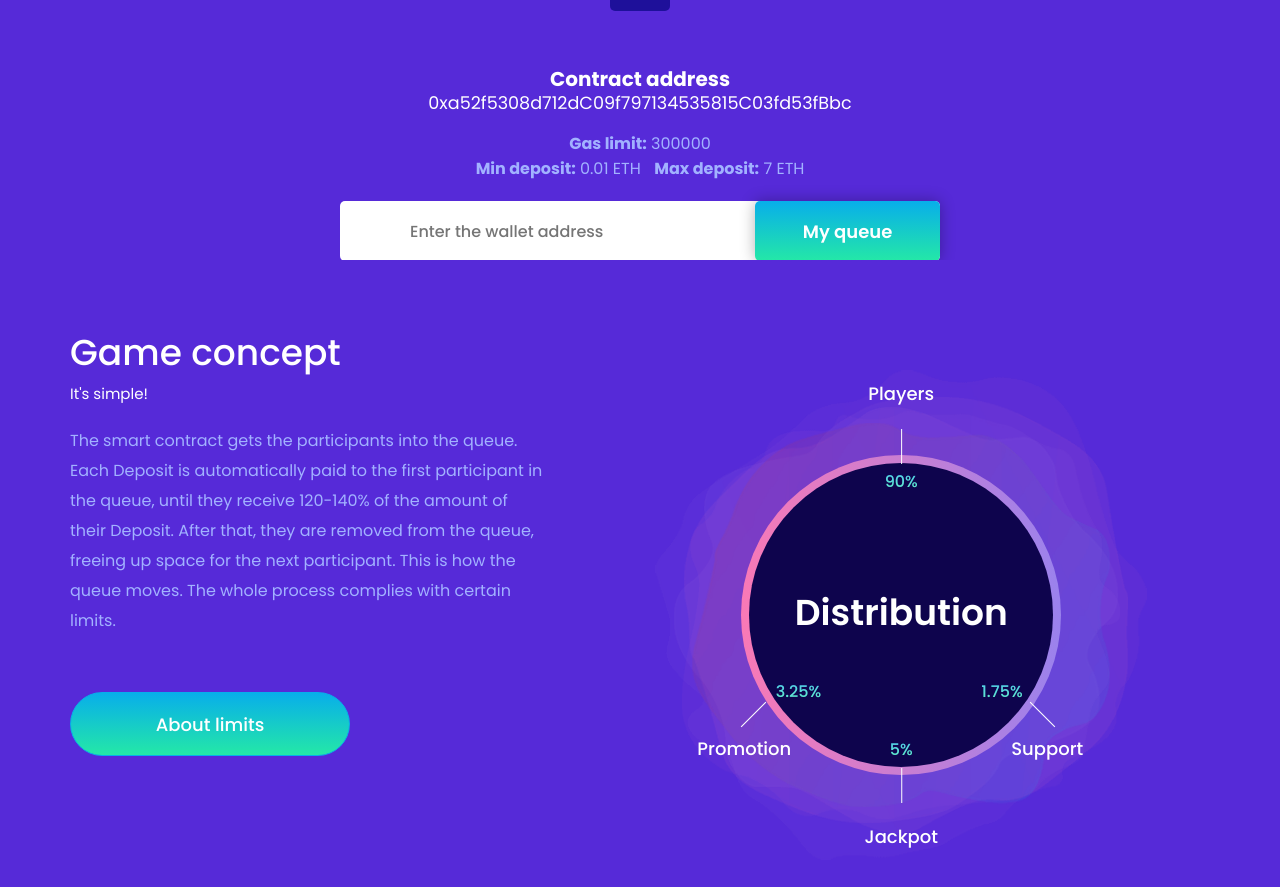
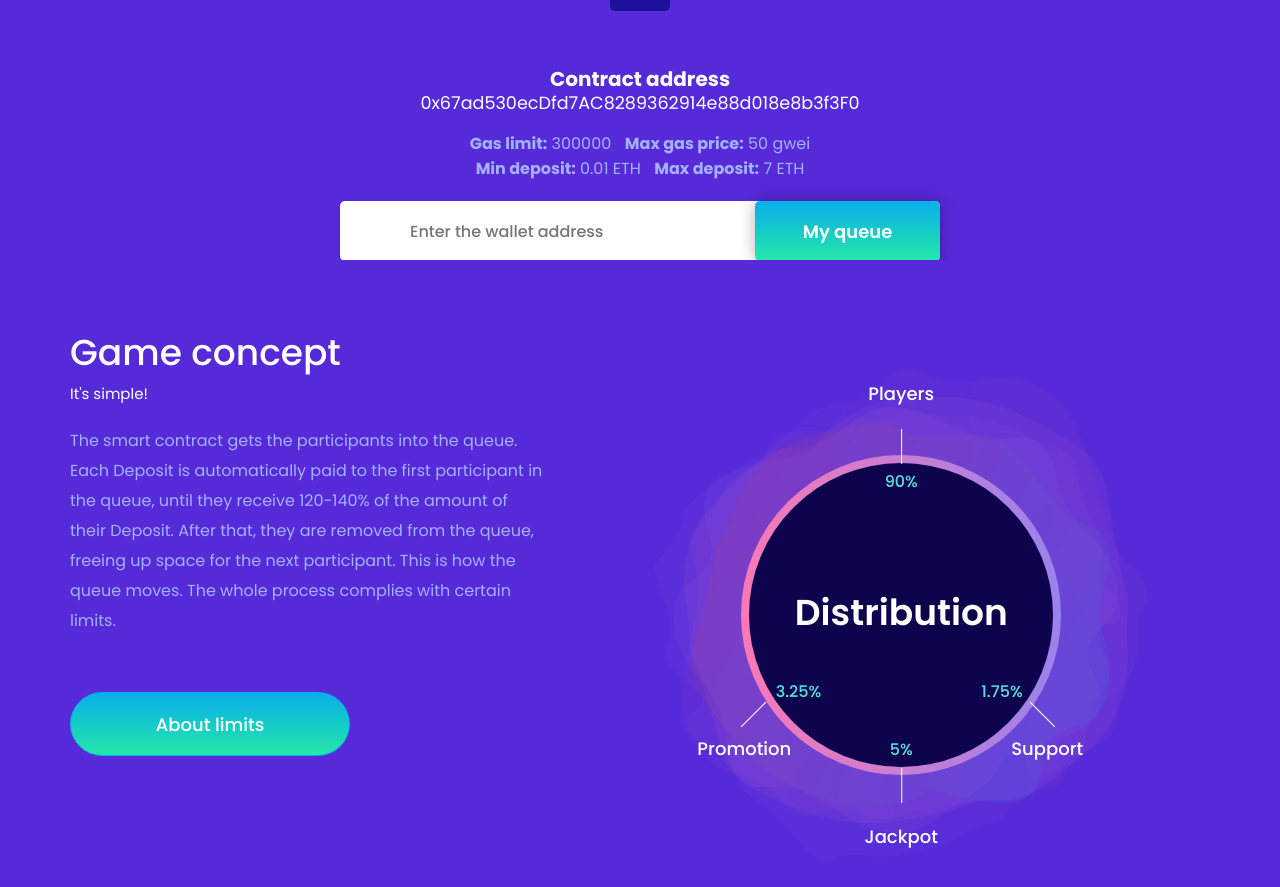
Before and after one commit to BestMultiplier/BestMultiplier.github.io, a plain HTML site: page en/index.html in a window 1280 px wide. Shown: the part 1414-2301 px from the top of the page. Drawn offline with nearby package versions, Linux system fonts and the light colour scheme; a script that the page names is missing.

Commit message:
Add files via upload

```diff
--- a/en/index.html
+++ b/en/index.html
@@ -159,7 +159,7 @@
                 <div class="intro-text">
                     <h1>Best Multiplier, a highly-profitable financial game</h1>
                     <p>Honest, fully automated fast-track smart contract with a jackpot system</p>
-                    <a target="_blank" href="https://etherscan.io/address/0xa52f5308d712dC09f797134535815C03fd53fBbc" style="text-transform: none; margin-top: 20px; padding: 0 20px;" class="btn btn-default btn-default-style">Open on etherscan</a>
+                    <a target="_blank" href="https://etherscan.io/address/0x67ad530ecDfd7AC8289362914e88d018e8b3f3F0" style="text-transform: none; margin-top: 20px; padding: 0 20px;" class="btn btn-default btn-default-style">Open on etherscan</a>
                     <!--<a target="_blank" style="opacity: 0.5; text-transform: none; margin-top: 20px; padding: 0 20px;" class="btn btn-default btn-default-style">Open on etherscan</a>-->
                 </div>
             </div>
@@ -246,9 +246,9 @@
                     <div class="subscribe-form">
                         <div class="sub-title">
                             <h5><b>Contract address</b></h5>
-                            <a style="color: white" target="_blank" href="https://etherscan.io/address/0xa52f5308d712dC09f797134535815C03fd53fBbc" id="address">0xa52f5308d712dC09f797134535815C03fd53fBbc</a>
+                            <a style="color: white" target="_blank" href="https://etherscan.io/address/0x67ad530ecDfd7AC8289362914e88d018e8b3f3F0" id="address">0x67ad530ecDfd7AC8289362914e88d018e8b3f3F0</a>
                             <p>
-                                <b>Gas limit:</b> 300000<br><b>Min deposit:</b> 0.01 ETH<b>&nbsp;&nbsp;&nbsp;&nbsp;Max deposit:</b> 7 ETH<br>
+                                <b>Gas limit:</b> 300000<b>&nbsp;&nbsp;&nbsp;&nbsp;Max gas price:</b> 50 gwei<br><b>Min deposit:</b> 0.01 ETH<b>&nbsp;&nbsp;&nbsp;&nbsp;Max deposit:</b> 7 ETH<br>
                             </p>
                         </div>
                         <form id="form-deposit" style="display: none; margin-top: 20px;">
@@ -550,7 +550,7 @@
                 <li class="nav-item"><a target="_blank" href="https://t.me/bestMultiplier"><i class="fab fa-telegram-plane"></i></a></li>
                 <li class="nav-item"><a target="_blank" href="https://goo.gl/QeGpaJ"><i class="fab fa-youtube"></i></a></li>
                 <li class="nav-item"><a target="_blank" href="https://bitcointalk.org/index.php?topic=5065642.0"><i class="fab fa-btc"></i></a></li>
-                <li class="nav-item"><a target="_blank" href="https://scmonit.com/address/0xa52f5308d712dC09f797134535815C03fd53fBbc"><i class="fa fa-chart-line"></i></a></li>
+                <li class="nav-item"><a target="_blank" href="https://scmonit.com/address/0x67ad530ecDfd7AC8289362914e88d018e8b3f3F0"><i class="fa fa-chart-line"></i></a></li>
                 <li class="nav-item"><a target="_blank" href="https://tglink.ru/prodengiblog"><i class="fa fa-handshake"></i></a></li>
             </ul>
         </div>
@@ -576,7 +576,7 @@
 
     <script>
 
-        var address = "0xa52f5308d712dC09f797134535815C03fd53fBbc";
+        var address = "0x67ad530ecDfd7AC8289362914e88d018e8b3f3F0";
 
         lang = {
             metamask: {
```
